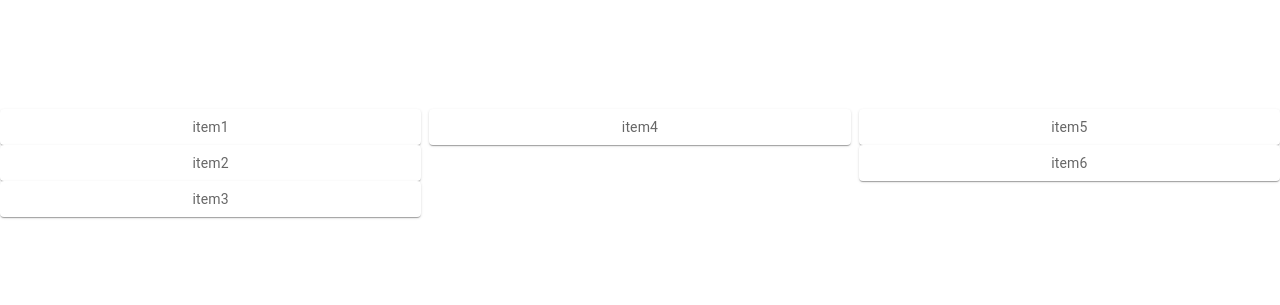
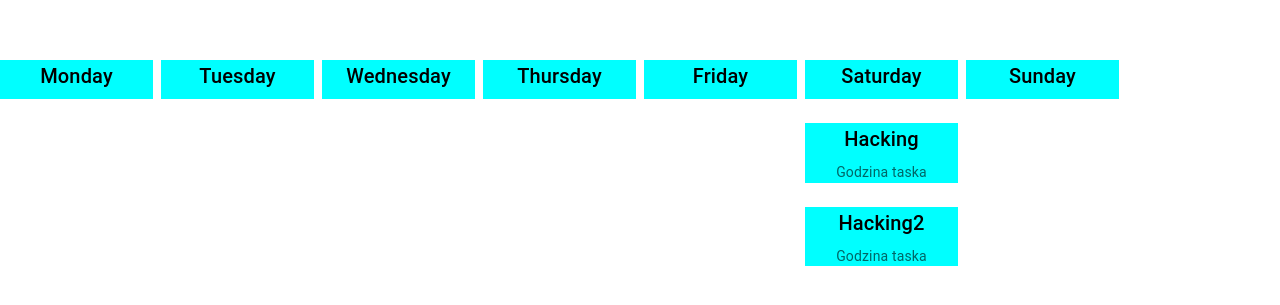
Before and after one commit to kmolski/BITFestival2022, a React (Create React App) app in the folder worklifeintegration-app/: page / in a window 1280 px wide. Shown: the part 237-542 px from the top of the page. Built offline with nearby package versions, Linux system fonts and the light colour scheme.

Commit message:
Format table layout.

```diff
--- a/worklifeintegration-app/src/App.tsx
+++ b/worklifeintegration-app/src/App.tsx
@@ -3,7 +3,6 @@ import logo from './logo.svg';
 import './App.css';
 import { useInterpret } from '@xstate/react';
 import { mainMachine } from './machines/main';
-import Column from './components/column/Column';
 import NestedGrid from './components/nested-grid/NestedGrid';
 
 export const GlobalStateContext = createContext({});
--- a/worklifeintegration-app/src/components/nested-grid/NestedGrid.tsx
+++ b/worklifeintegration-app/src/components/nested-grid/NestedGrid.tsx
@@ -4,6 +4,10 @@ import Box from '@mui/material/Box';
 import Paper from '@mui/material/Paper';
 import Grid from '@mui/material/Grid';
 import { useState } from 'react';
+import { TaskItem } from '../task-item/TaskItem';
+import moment from 'moment';
+import { emptyTaskCollection, Task } from '../../utils/task';
+import { Typography } from '@mui/material';
 
 const Item = styled(Paper)(({ theme }) => ({
   backgroundColor: theme.palette.mode === 'dark' ? '#1A2027' : '#fff',
@@ -13,13 +17,28 @@ const Item = styled(Paper)(({ theme }) => ({
   color: theme.palette.text.secondary,
 }));
 
-function FormRow(props:{taskList:string[]}) {
+function Column(props:{columnName:string, taskList:Task[]}) {
     const [tasks, setTaskList] = useState(props.taskList);
     return (
         <React.Fragment>
-        <Grid item xs={4}>
+        <Grid item xs={1.5}>
+        <Box sx={{ width: '100%', maxWidth: 200, bgcolor: 'cyan' }}>
+            <Box sx={{ my: 3, mx: 2 }}>
+                <Grid container alignItems="center">
+                    <Grid item xs>
+                        <Typography gutterBottom variant="h6" component="div">
+                        {props.columnName}
+                        </Typography>
+                    </Grid>
+                </Grid>
+            </Box>
+        </Box>
         {tasks.map((task) => (
-            <Item>{task}</Item>
+            <TaskItem task={{
+                name: task.name,
+                start: task.start,
+                end: task.end
+            }}/>
                 ))}
         </Grid>
         </React.Fragment>
@@ -28,26 +47,19 @@ function FormRow(props:{taskList:string[]}) {
 
 export default function NestedGrid() {
 
-const timeRowData = [
-  { hour: "08:00 - 09:00", monday: 'sometask', tuesday: 'sometask',
-wednesday:'sometask', thursday:'sometask', friday:'sometask',
-saturday:'sometask', sunday:'sometask', taskList:["item1", "item2", "item3"]},
-  { hour: "09:00 - 10:00", monday: 'sometask', tuesday: 'sometask',
-wednesday:'sometask', thursday:'sometask', friday:'sometask',
-saturday:'sometask', sunday:'sometask', taskList:["item4"]},
-  { hour: "10:00 - 11:00", monday: 'sometask', tuesday: 'sometask',
-wednesday:'sometask', thursday:'sometask', friday:'sometask',
-saturday:'sometask', sunday:'sometask', taskList:["item5", "item6"]},
-]
-const [timeRows, setTimeRows] = useState(timeRowData);
+const [rows, setRows] = useState(emptyTaskCollection);
 
   const table = [{text:"some"}, {text:"some"}, {text:"some"}];
   return (
     <Box sx={{ flexGrow: 1 }}>
       <Grid container spacing={1}>
-      {timeRows.map((timeRow) => (
-            <FormRow taskList={timeRow.taskList}/>
-            ))}
+        <Column columnName="Monday" taskList={emptyTaskCollection.Monday}/>
+        <Column columnName="Tuesday" taskList={emptyTaskCollection.Tuesday}/>
+        <Column columnName="Wednesday" taskList={emptyTaskCollection.Wednesday}/>
+        <Column columnName="Thursday" taskList={emptyTaskCollection.Thursday}/>
+        <Column columnName="Friday" taskList={emptyTaskCollection.Friday}/>
+        <Column columnName="Saturday" taskList={emptyTaskCollection.Saturday}/>
+        <Column columnName="Sunday" taskList={emptyTaskCollection.Sunday}/>
       </Grid>
     </Box>
   );
--- a/worklifeintegration-app/src/components/task-item/TaskItem.tsx
+++ b/worklifeintegration-app/src/components/task-item/TaskItem.tsx
@@ -14,11 +14,11 @@ import Typography from '@mui/material/Typography';
 
 export function TaskItem(props: {task: Task}) {
   return (
-    <Box sx={{ width: '100%', maxWidth: 360, bgcolor: 'cyan' }}>
+    <Box sx={{ width: '100%', maxWidth: 200, bgcolor: 'cyan' }}>
       <Box sx={{ my: 3, mx: 2 }}>
         <Grid container alignItems="center">
           <Grid item xs>
-            <Typography gutterBottom variant="h4" component="div">
+            <Typography gutterBottom variant="h6" component="div">
               {props.task.name}
             </Typography>
           </Grid>
```
Also changed, not shown: worklifeintegration-app/src/components/column/Column.tsx (deleted, +0 -55 lines), worklifeintegration-app/src/components/column/Column.css (deleted).
